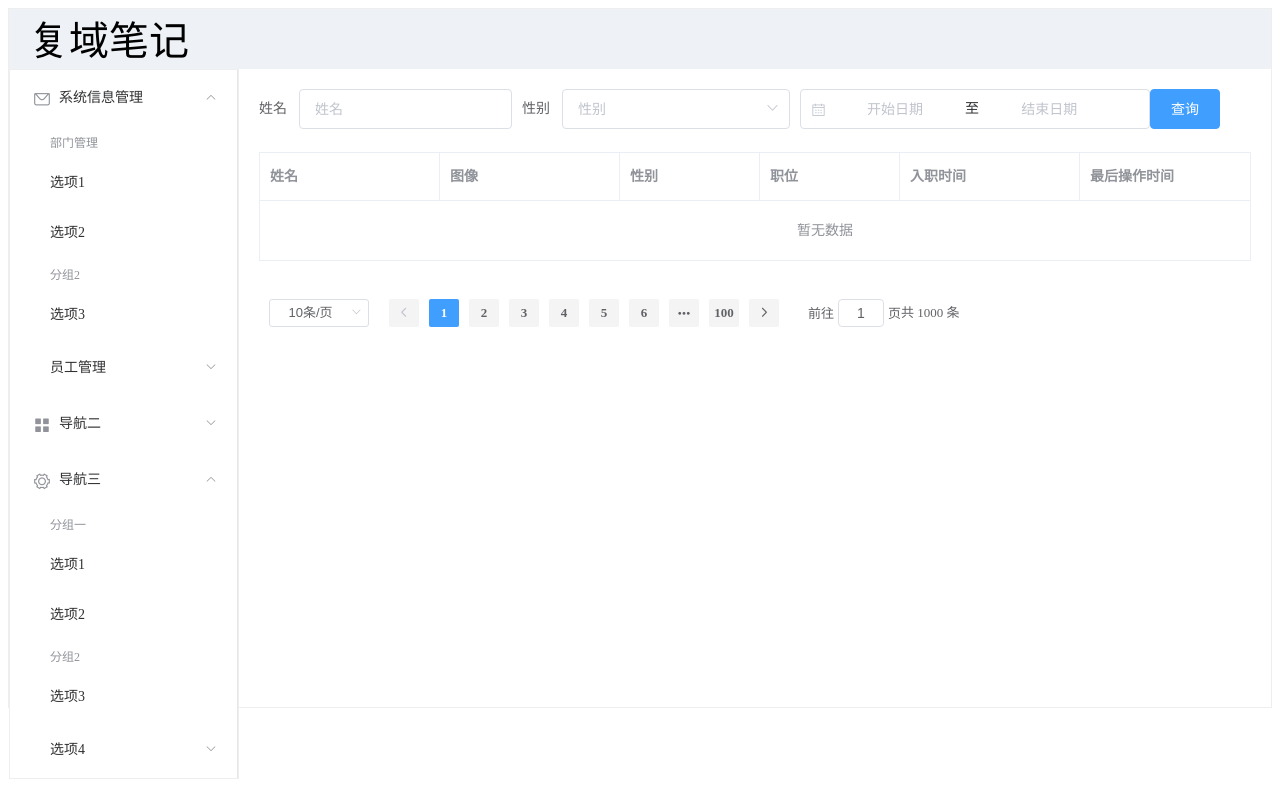
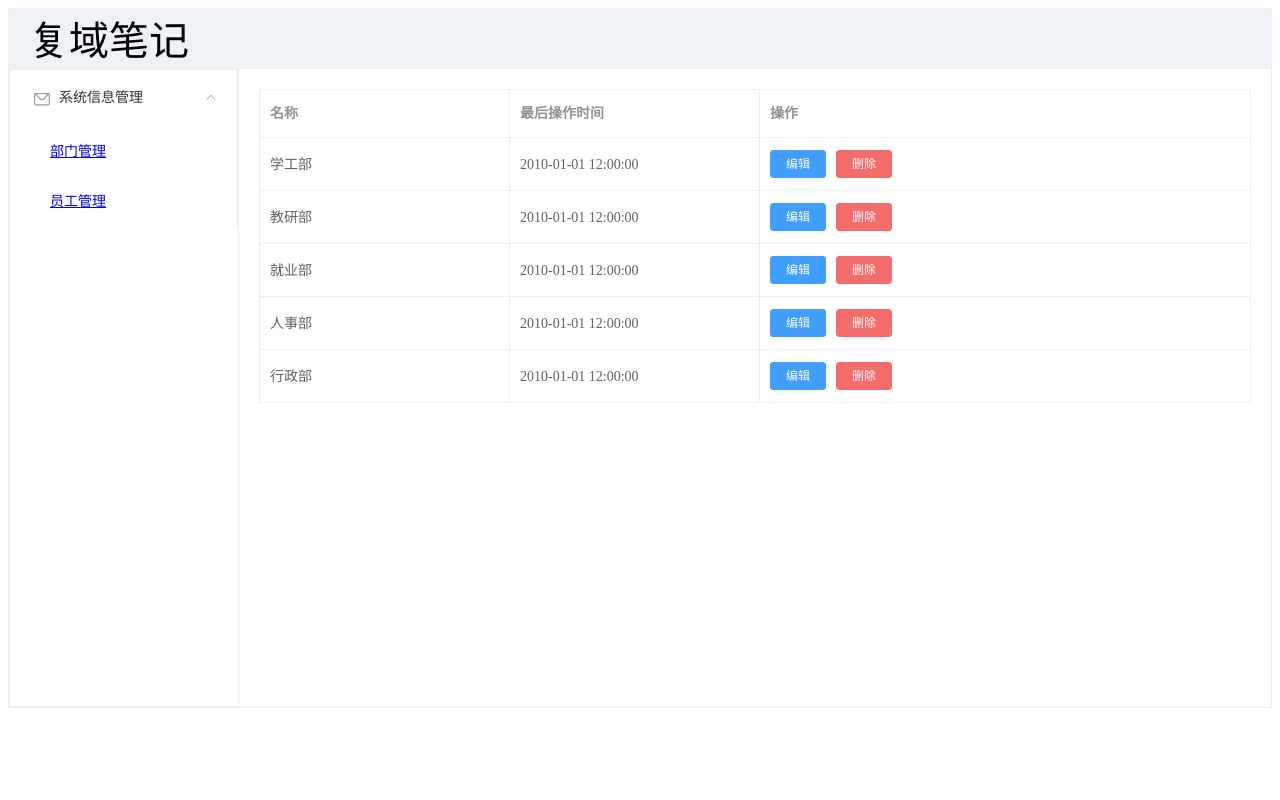
Before and after one commit to yang20002020/vue_cli, a Vue app: page /#/dept in a window 1280 px wide. Built offline with nearby package versions, Linux system fonts and the light colour scheme; no server answers.

Commit message:
Element-案例-vue 路由

```diff
--- a/src/App.vue
+++ b/src/App.vue
@@ -2,16 +2,19 @@
   <div>
     <!-- {{message}} -->
     <!-- <element-view></element-view> -->
-    <emp-view></emp-view>
+<!--    员工管理-->
+<!--    <emp-view></emp-view>-->
+<!--   动态展示组件-->
+    <router-view></router-view>
   </div>
 </template>
 
 <script>
 // import ElementView from "@/views/element/ElementView";
- import EmpView from "./views/tlias/EmpView.vue";
+//  import EmpView from "./views/tlias/EmpView.vue";
 export default {
   // components: { ElementView },
-  components: { EmpView },
+  // components: { EmpView },
   data() {
     return {
       message: "hello vue222",
--- a/src/router/index.js
+++ b/src/router/index.js
@@ -1,23 +1,25 @@
 import Vue from 'vue'
 import VueRouter from 'vue-router'
-import HomeView from '../views/HomeView.vue'
 
 Vue.use(VueRouter)
 
 const routes = [
   {
-    path: '/',
-    name: 'home',
-    component: HomeView
+    path: '/emp',
+    name: 'emp',
+    component: ()=>import('../views/tlias/EmpView.vue')
   },
   {
-    path: '/about',
-    name: 'about',
-    // route level code-splitting
-    // this generates a separate chunk (about.[hash].js) for this route
-    // which is lazy-loaded when the route is visited.
-    component: () => import(/* webpackChunkName: "about" */ '../views/AboutView.vue')
-  }
+    path: '/dept',
+    name: 'dept',
+    component: ()=>import('../views/tlias/DeptView.vue')
+  },
+  {
+    path: '/',
+    redirect:'/dept',
+  },
+
+
 ]
 
 const router = new VueRouter({
--- /dev/null
+++ b/src/views/tlias/DeptView.vue
@@ -0,0 +1,72 @@
+<template>
+    <div>
+        <el-container  style="height: 700px; border: 1px solid #eee">
+            <el-header style="font-size:40px; background-color: rgb(238, 241, 246)">复域笔记</el-header>
+            <el-container>
+                <el-aside width="230px" style="border: 1px solid #eee">
+                    <el-menu :default-openeds="['1', '3']">
+                        <el-submenu index="1">
+                            <template slot="title"><i class="el-icon-message"></i>系统信息管理</template>
+                            <el-menu-item index="1-1">
+                              <router-link to="/dept">部门管理</router-link>
+                            </el-menu-item>
+                            <el-menu-item index="1-2">
+                              <router-link to="/emp">员工管理</router-link>
+                            </el-menu-item>
+                        </el-submenu>
+                        </el-menu>
+                </el-aside>
+
+
+                <el-main>
+                    <!-- 表格 -->
+                    <el-table :data="tableData" border>
+                        <el-table-column prop="name" label="名称" width="250"></el-table-column>
+                        <el-table-column prop="updatetime" label="最后操作时间" width="250"></el-table-column>
+                        <el-table-column label="操作">
+                            <el-button type="primary" size="mini">编辑</el-button>
+                            <el-button type="danger" size="mini">删除</el-button>
+                        </el-table-column>
+                    </el-table>
+                </el-main>
+            </el-container>
+        </el-container>
+    </div>
+</template>
+
+<script>
+export default {
+    data() {
+        return {
+            tableData: [{
+                id:1,
+                name:"学工部",
+                updatetime:"2010-01-01 12:00:00"
+            },{
+                id:2,
+                name:"教研部",
+                updatetime:"2010-01-01 12:00:00"
+            },{
+                id:3,
+                name:"就业部",
+                updatetime:"2010-01-01 12:00:00"
+            },{
+                id:4,
+                name:"人事部",
+                updatetime:"2010-01-01 12:00:00"
+            },{
+                id:5,
+                name:"行政部",
+                updatetime:"2010-01-01 12:00:00"
+            }]
+        }
+    },
+    methods: {
+
+    }
+}
+</script>
+
+<style>
+
+</style>
--- a/src/views/tlias/EmpView.vue
+++ b/src/views/tlias/EmpView.vue
@@ -7,54 +7,15 @@
         <el-menu :default-openeds="['1', '3']">
           <el-submenu index="1">
             <template slot="title"><i class="el-icon-message"></i>系统信息管理</template>
-            <el-menu-item-group>
-              <template slot="title">部门管理</template>
-              <el-menu-item index="1-1">选项1</el-menu-item>
-              <el-menu-item index="1-2">选项2</el-menu-item>
-            </el-menu-item-group>
-            <el-menu-item-group title="分组2">
-              <el-menu-item index="1-3">选项3</el-menu-item>
-            </el-menu-item-group>
-            <el-submenu index="1-4">
-              <template slot="title">员工管理</template>
-              <el-menu-item index="1-4-1">选项4-1</el-menu-item>
-            </el-submenu>
+            <el-menu-item index="1-1">
+              <router-link to="/dept">部门管理</router-link>
+            </el-menu-item>
+            <el-menu-item index="1-2">
+              <router-link to="/emp">员工管理</router-link>
+            </el-menu-item>
           </el-submenu>
-          <el-submenu index="2">
-            <template slot="title"><i class="el-icon-menu"></i>导航二</template>
-            <el-menu-item-group>
-              <template slot="title">分组一</template>
-              <el-menu-item index="2-1">选项1</el-menu-item>
-              <el-menu-item index="2-2">选项2</el-menu-item>
-            </el-menu-item-group>
-            <el-menu-item-group title="分组2">
-              <el-menu-item index="2-3">选项3</el-menu-item>
-            </el-menu-item-group>
-            <el-submenu index="2-4">
-              <template slot="title">选项4</template>
-              <el-menu-item index="2-4-1">选项4-1</el-menu-item>
-            </el-submenu>
-          </el-submenu>
-          <el-submenu index="3">
-            <template slot="title"
-            ><i class="el-icon-setting"></i>导航三
-            </template
-            >
-            <el-menu-item-group>
-              <template slot="title">分组一</template>
-              <el-menu-item index="3-1">选项1</el-menu-item>
-              <el-menu-item index="3-2">选项2</el-menu-item>
-            </el-menu-item-group>
-            <el-menu-item-group title="分组2">
-              <el-menu-item index="3-3">选项3</el-menu-item>
-            </el-menu-item-group>
-            <el-submenu index="3-4">
-              <template slot="title">选项4</template>
-              <el-menu-item index="3-4-1">选项4-1</el-menu-item>
-            </el-submenu>
-          </el-submenu>
+          <!-- 从官网复制的代码 -->
         </el-menu>
-        <!-- 从官网复制的代码 -->
       </el-aside>
 
       <el-main>
@@ -94,7 +55,7 @@
           </el-table-column>
           <el-table-column prop="gender" label="性别" width="140">
             <template slot-scope="scope">
-              {{scope.row.gender==1?'男':'女'}}
+              {{ scope.row.gender == 1 ? '男' : '女' }}
             </template>
           </el-table-column>
           <el-table-column prop="job" label="职位" width="140"></el-table-column>
```
